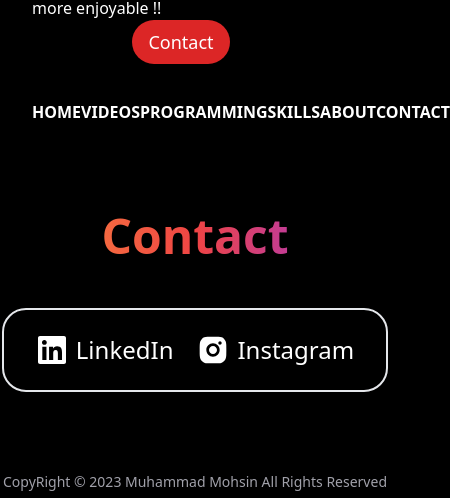
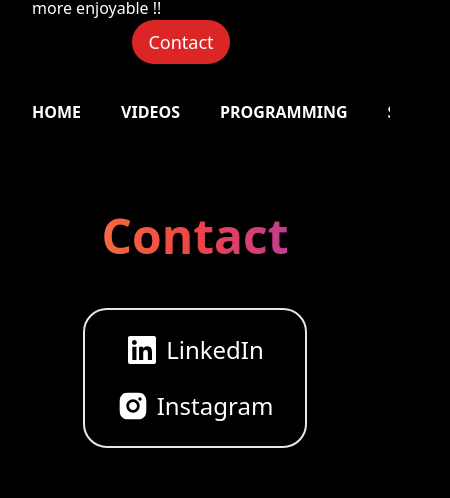
Before and after one commit to mmohsin18/portfolio3, a Next.js app: page /contact in a window 390 px wide. Shown: the part 536-1034 px from the top of the page, 450 px wide, since content can reach past the window. Built offline with nearby package versions, Linux system fonts and the light colour scheme.

Commit message:
header mobile responsive

```diff
--- a/app/(site)/contact/page.tsx
+++ b/app/(site)/contact/page.tsx
@@ -10,7 +10,7 @@ export default function Contact(){
     <div>
       <h1 className="text-5xl lg:text-7xl font-extrabold flex items-center justify-center mb-12 bg-gradient-to-r from-orange-400 via-red-500 to-purple-600 bg-clip-text text-transparent">Contact</h1>
       <div className="flex items-center justify-center">
-        <div className="flex items-center justify-center border-2 w-fit px-8 lg:px-10 py-6 rounded-3xl gap-6">
+        <div className="flex flex-col lg:flex lg:flex-row items-center justify-center border-2 w-fit px-8 lg:px-10 py-6 rounded-3xl gap-6">
           <div className="flex items-center justify-center gap-2 hover:scale-110 transition-all">
             <FaLinkedin size={32} color="white"/>
             <a href="www.linkedin.com/in/mmohsin0804" className="text-white text-2xl">LinkedIn</a>
--- a/app/(site)/layout.tsx
+++ b/app/(site)/layout.tsx
@@ -17,10 +17,10 @@ export default async function RootLayout({
   return (
     <html lang="en">
       <body className="py-10 bg-black">
-        <header className="flex flex-col text-white justify-between">
+        <header className="w-screen flex flex-col text-white justify-between">
           <Link href="/" className="uppercase mx-8 pb-6 bg-gradient-to-r from-orange-400 via-red-500 to-purple-600 bg-clip-text text-transparent text-lg font-bold">Muhammad Mohsin</Link>
-          <div className='bg-red-300 mx-0'>
-              <img src="https://i.postimg.cc/hv4CShLR/cover2.jpg" alt="cover" />
+          <div className='w-full object-cover mx-0'>
+              <img src="https://i.postimg.cc/hv4CShLR/cover2.jpg" alt="cover" className='w-screen'/>
           </div>
           <div className='flex flex-col mt-3 py-3 mx-8 mb-4 justify-between lg:flex-row'>
             <div>
@@ -35,14 +35,17 @@ export default async function RootLayout({
               <Link className='bg-red-600 px-4 py-2 text-lg rounded-3xl' href="mailto:mmohsin0804@gmail.com">Contact</Link>
             </div>
           </div>
-          <div className='w-100 mx-8 h-10 flex items-center justify-between'>
-            <Link className='hover:text-red-600 hover:underline hover:text-xl transition-all font-bold' href="/">HOME</Link>
-            <Link className='hover:text-red-600 hover:underline hover:text-xl transition-all font-bold' href="/videos">VIDEOS</Link>
-            <Link className='hover:text-red-600 hover:underline hover:text-xl transition-all font-bold' href="/programming">PROGRAMMING</Link>
-            <Link className='hover:text-red-600 hover:underline hover:text-xl transition-all font-bold' href="/skills">SKILLS</Link>
-            <Link className='hover:text-red-600 hover:underline hover:text-xl transition-all font-bold' href="/about">ABOUT</Link>
-            <Link className='hover:text-red-600 hover:underline hover:text-xl transition-all font-bold' href="/contact">CONTACT</Link>
+          <div className='w-screen overflow-x-auto'>
+            <div className='justify-start mx-8 h-10 flex gap-10 items-center lg:justify-between'>
+              <Link className='hover:text-red-600 hover:underline hover:text-xl transition-all font-bold' href="/">HOME</Link>
+              <Link className='hover:text-red-600 hover:underline hover:text-xl transition-all font-bold' href="/videos">VIDEOS</Link>
+              <Link className='hover:text-red-600 hover:underline hover:text-xl transition-all font-bold' href="/programming">PROGRAMMING</Link>
+              <Link className='hover:text-red-600 hover:underline hover:text-xl transition-all font-bold' href="/skills">SKILLS</Link>
+              <Link className='hover:text-red-600 hover:underline hover:text-xl transition-all font-bold' href="/about">ABOUT</Link>
+              <Link className='hover:text-red-600 hover:underline pr-8 lg:pr-0 hover:text-xl transition-all font-bold' href="/contact">CONTACT</Link>
+            </div>
           </div>
+
 
         </header>
         <main className="py-20">{children}</main>
```
